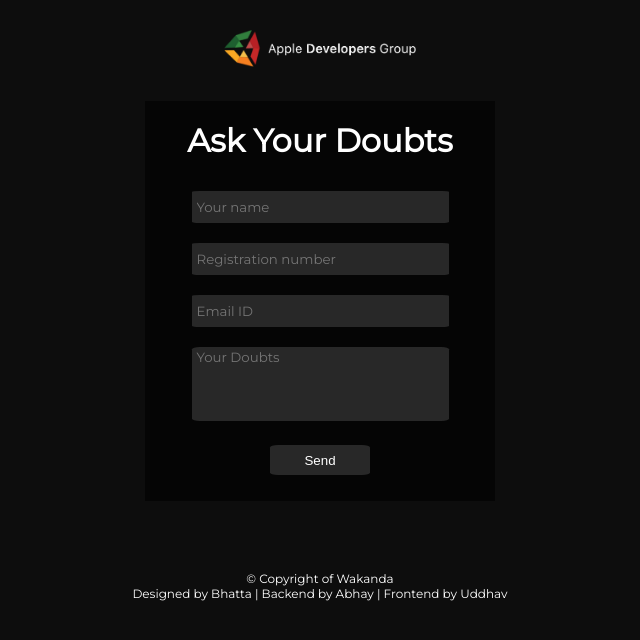
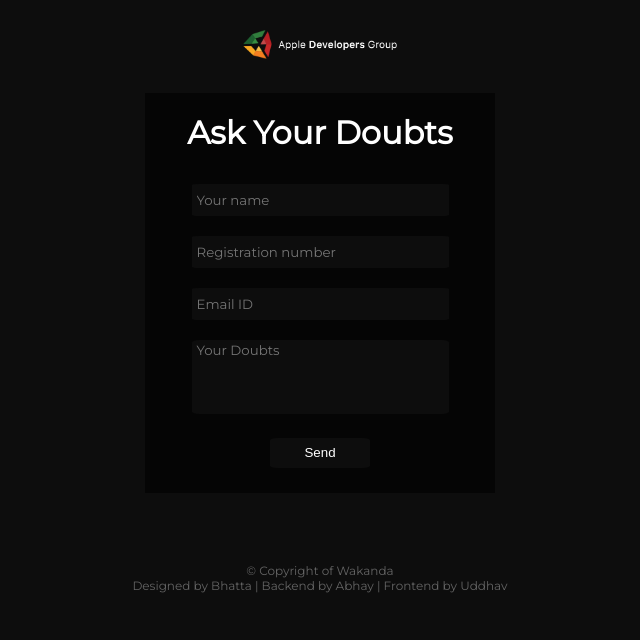
Before and after one commit to ADG-VIT/ama-iOS-Fusion, a React (Create React App) app: page / in a window 1280 px wide. Shown: the top 640 px of the page, without its empty margins (320-960 px from the left). Built offline with nearby package versions, Linux system fonts and the light colour scheme.

Commit message:
logo added

```diff
--- a/src/App.css
+++ b/src/App.css
@@ -33,6 +33,7 @@ footer {
   margin-top: 70px;
   margin-bottom: 0;
   font-size: 12px;
+  color: rgb(100,100,100);
 }
 
 @keyframes App-logo-spin {
--- a/src/components/AMA/style.css
+++ b/src/components/AMA/style.css
@@ -6,7 +6,7 @@
     padding-left: 5px;
     border: none;
     font-family: 'Montserrat', sans-serif;
-    background-color: rgb(40,40,40);
+    background-color: rgb(13,13,13);
     color: white;
     border-radius: 3%;
 }
@@ -21,7 +21,7 @@
     border: none;
     font-family: 'Montserrat', sans-serif;
     resize: none;
-    background-color: rgb(40,40,40);
+    background-color: rgb(13,13,13);
     color: white;
     border-radius: 3%;
 }
@@ -45,7 +45,7 @@
     height: 30px;
     border-radius: 8%;
     border: none;
-    background-color: rgb(40,40,40);
+    background-color: rgb(13,13,13);
     color: white;
     margin-top: 10px;
 }
@@ -62,7 +62,7 @@
 
 img {
     object-fit: cover;
-    width: 15%;
+    width: 12%;
     margin-left: auto;
     margin-right: auto;
     margin-top: 30px;
```
